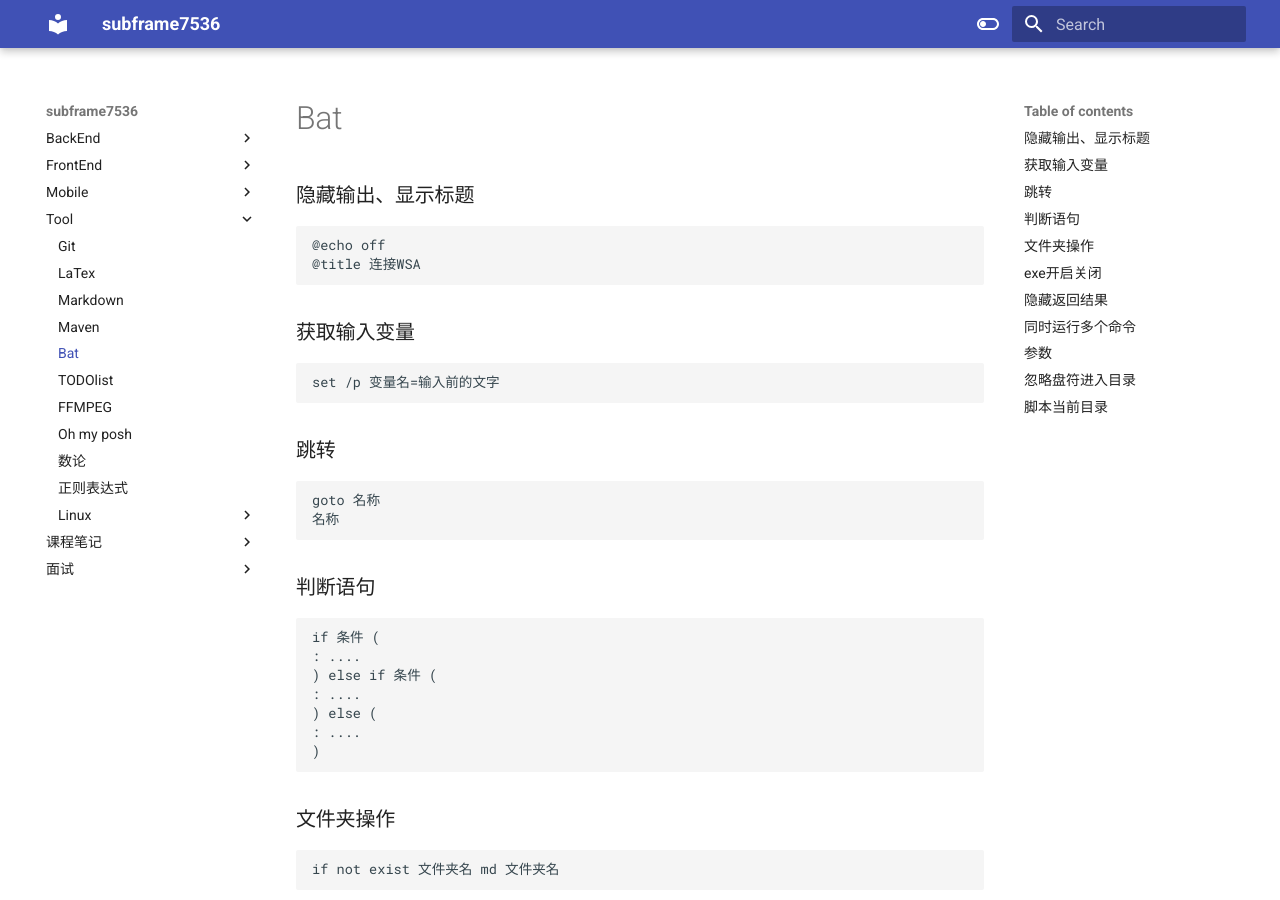
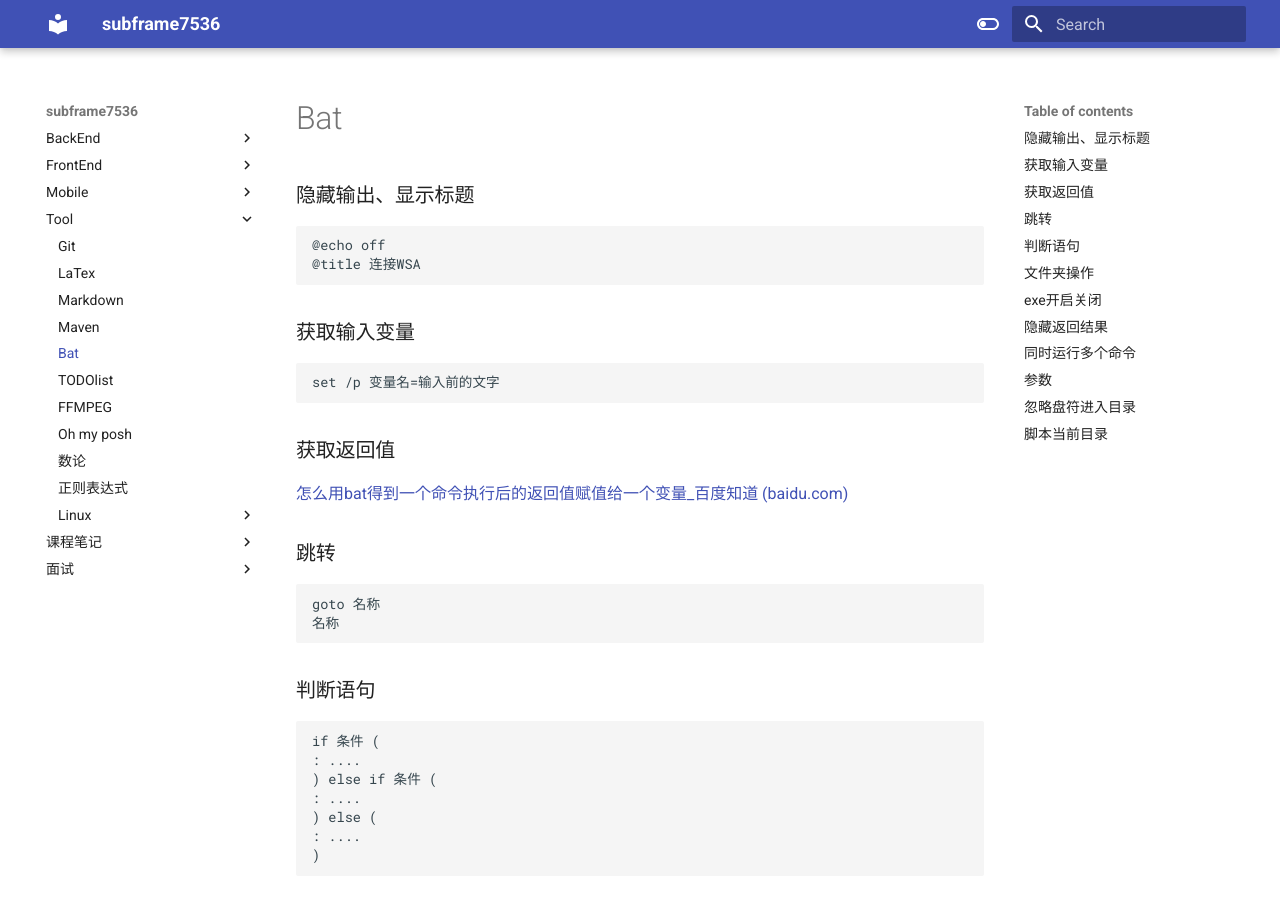
Before and after one commit to subframe7536/subframe7536.github.io, an MkDocs documentation site: the page built from docs/tool/bat.md, in a window 1280 px wide and 900 px high. Built offline with MkDocs 1.6.1 and Material for MkDocs 9.7.7, drawn with Linux system fonts in a browser that asks for light colours.

Commit message:
vault backup: 2022-01-27 00:23:57
Affected files:
docs/tool/bat.md

````diff
--- a/docs/tool/bat.md
+++ b/docs/tool/bat.md
@@ -7,6 +7,8 @@
 ```bat
 set /p 变量名=输入前的文字
 ```
+### 获取返回值
+[怎么用bat得到一个命令执行后的返回值赋值给一个变量_百度知道 (baidu.com)](https://zhidao.baidu.com/question/563606780.html)
 ### 跳转
 ```bat
 goto 名称
````
